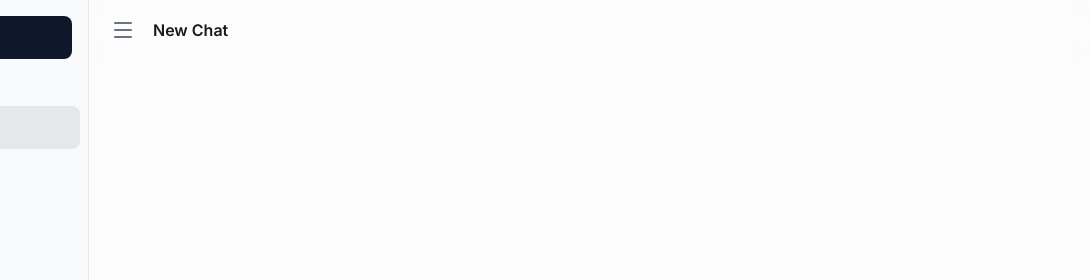
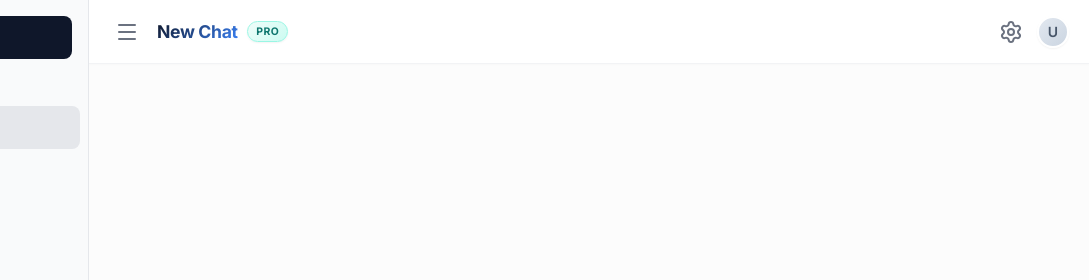
Before and after one commit to iSundram/GemmaAi, a website: page index.html in a window 1280 px wide. Shown: the top 280 px of the page, 191-1280 px from the left. Drawn offline with nearby package versions, Linux system fonts and the light colour scheme; a script that the page names is missing.

Commit message:
updated ui

```diff
--- a/index.html
+++ b/index.html
@@ -58,9 +58,18 @@
                     <button id="sidebarToggle" class="icon-btn" title="Toggle Sidebar">
                         <i data-lucide="menu"></i>
                     </button>
-                    <h1 id="currentSessionTitle">Gemma AI</h1>
+                    <div class="header-title-container">
+                        <h1 id="currentSessionTitle" class="gradient-text">Gemma AI</h1>
+                        <span class="badge">Pro</span>
+                    </div>
                 </div>
                 <div class="header-right">
+                    <button class="icon-btn" title="Settings">
+                        <i data-lucide="settings"></i>
+                    </button>
+                    <div class="user-profile-sm">
+                        <span>U</span>
+                    </div>
                 </div>
             </header>
 
--- a/style.css
+++ b/style.css
@@ -145,18 +145,20 @@ body {
 }
 
 .app-header {
-  height: 60px;
-  padding: 0 1rem;
+  height: 64px;
+  padding: 0 1.25rem;
   display: flex;
   align-items: center;
   justify-content: space-between;
-  background-color: rgba(252, 252, 252, 0.8);
-  backdrop-filter: blur(12px);
-  -webkit-backdrop-filter: blur(12px);
+  background-color: rgba(255, 255, 255, 0.85);
+  backdrop-filter: blur(16px);
+  -webkit-backdrop-filter: blur(16px);
   z-index: 10;
   flex-shrink: 0;
   position: sticky;
   top: 0;
+  border-bottom: 1px solid rgba(229, 231, 235, 0.5);
+  box-shadow: 0 1px 2px 0 rgba(0, 0, 0, 0.02);
 }
 
 .header-left {
@@ -165,14 +167,65 @@ body {
   gap: 0.75rem;
 }
 
-.header-left h1 {
-  font-size: 1rem;
-  font-weight: 600;
-  color: var(--text-color);
-  max-width: 300px;
+.header-title-container {
+  display: flex;
+  align-items: center;
+  gap: 0.6rem;
+}
+
+.gradient-text {
+  font-size: 1.1rem;
+  font-weight: 700;
+  background: linear-gradient(135deg, #0f172a 0%, #3b82f6 100%);
+  -webkit-background-clip: text;
+  -webkit-text-fill-color: transparent;
+  background-clip: text;
+  color: transparent;
+  max-width: 250px;
   overflow: hidden;
   text-overflow: ellipsis;
   white-space: nowrap;
+  letter-spacing: -0.02em;
+}
+
+.badge {
+  background: linear-gradient(135deg, #f0fdfa 0%, #ccfbf1 100%);
+  color: #0f766e;
+  font-size: 0.65rem;
+  font-weight: 700;
+  padding: 0.2rem 0.5rem;
+  border-radius: var(--radius-full);
+  border: 1px solid #99f6e4;
+  text-transform: uppercase;
+  letter-spacing: 0.05em;
+  box-shadow: var(--shadow-sm);
+}
+
+.header-right {
+  display: flex;
+  align-items: center;
+  gap: 0.5rem;
+}
+
+.user-profile-sm {
+  width: 32px;
+  height: 32px;
+  border-radius: 50%;
+  background: linear-gradient(135deg, #e2e8f0 0%, #cbd5e1 100%);
+  color: #475569;
+  display: flex;
+  align-items: center;
+  justify-content: center;
+  font-size: 0.875rem;
+  font-weight: 600;
+  cursor: pointer;
+  box-shadow: var(--shadow-sm);
+  border: 2px solid white;
+  transition: transform 0.2s;
+}
+
+.user-profile-sm:hover {
+  transform: scale(1.05);
 }
 
 /* Chat History */
```
